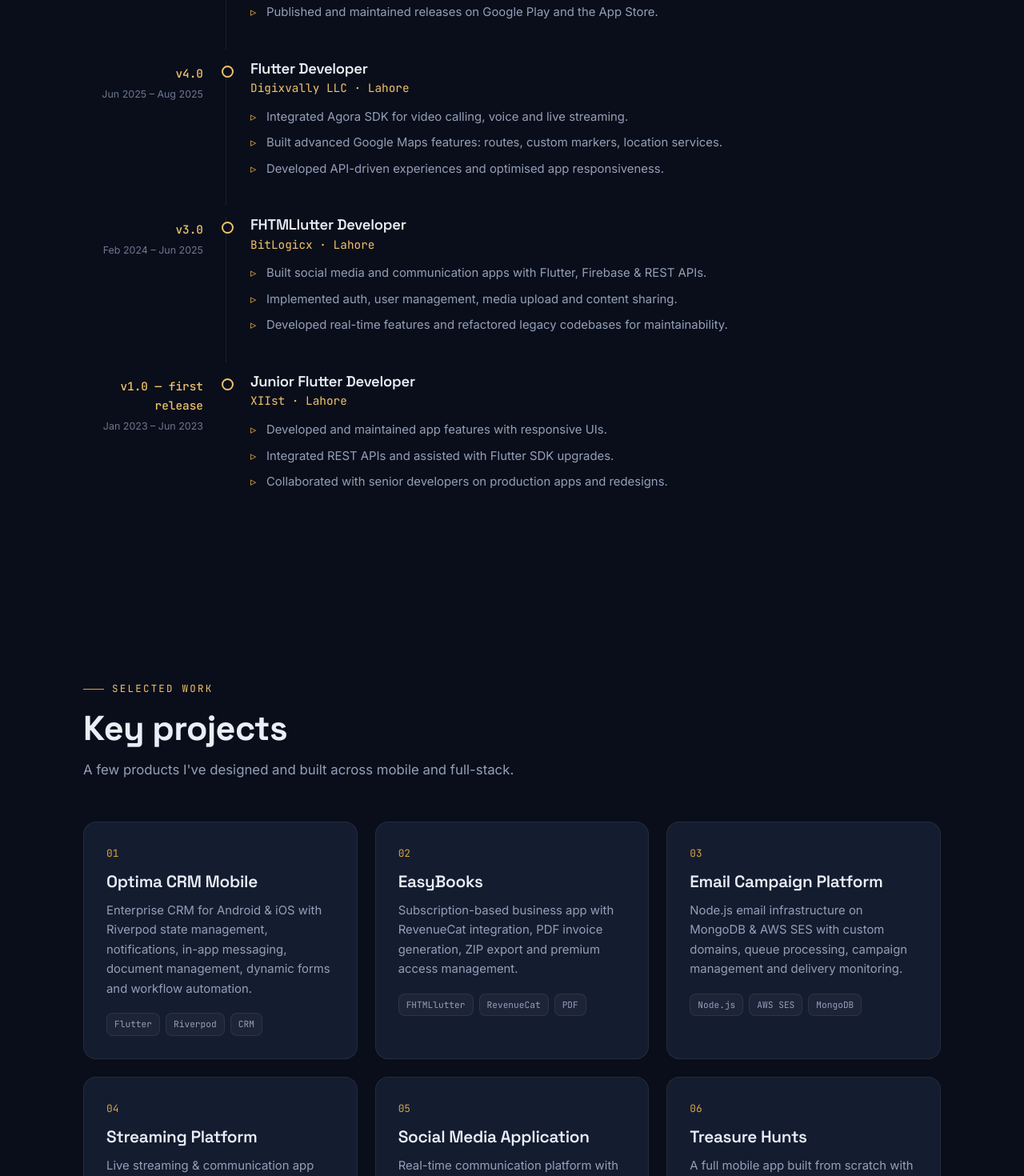
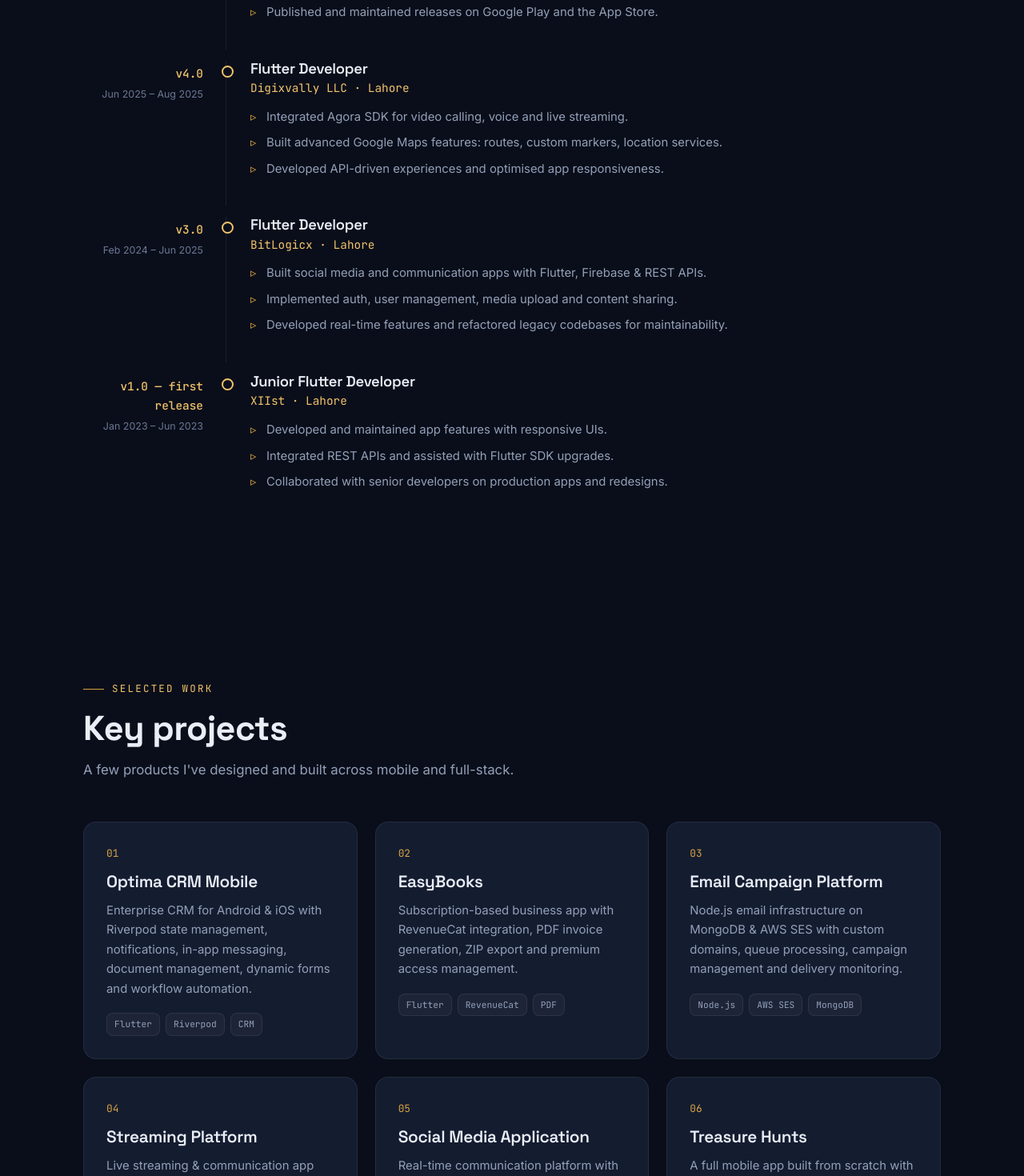
Before and after one commit to mhaddi12/mhaddi12, a Next.js app: page / in a window 1280 px wide. Shown: the part 3330-4800 px from the top of the page at 80% size. Built offline with nearby package versions, Linux system fonts and the light colour scheme.

Commit message:
correct the issue

```diff
--- a/app/layout.tsx
+++ b/app/layout.tsx
@@ -1,6 +1,8 @@
 import type { Metadata, Viewport } from 'next';
 import Script from 'next/script';
 import { Space_Grotesk, Inter, JetBrains_Mono } from 'next/font/google';
+// Suppress TS error for side-effect CSS import when no module declaration is present
+// @ts-ignore: Implicit any for CSS module import
 import './globals.css';
 import { siteConfig } from '@/lib/data';
 
--- a/lib/data.ts
+++ b/lib/data.ts
@@ -96,7 +96,7 @@
   {
     version: 'v3.0',
     date: 'Feb 2024 – Jun 2025',
-    title: 'FHTMLlutter Developer',
+    title: 'Flutter Developer',
     current: false,
     company: 'BitLogicx · Lahore',
     bullets: [
@@ -132,7 +132,7 @@
     name: 'EasyBooks',
     description:
       'Subscription-based business app with RevenueCat integration, PDF invoice generation, ZIP export and premium access management.',
-    tags: ['FHTMLlutter', 'RevenueCat', 'PDF'],
+    tags: ['Flutter', 'RevenueCat', 'PDF'],
   },
   {
     num: '03',
```
